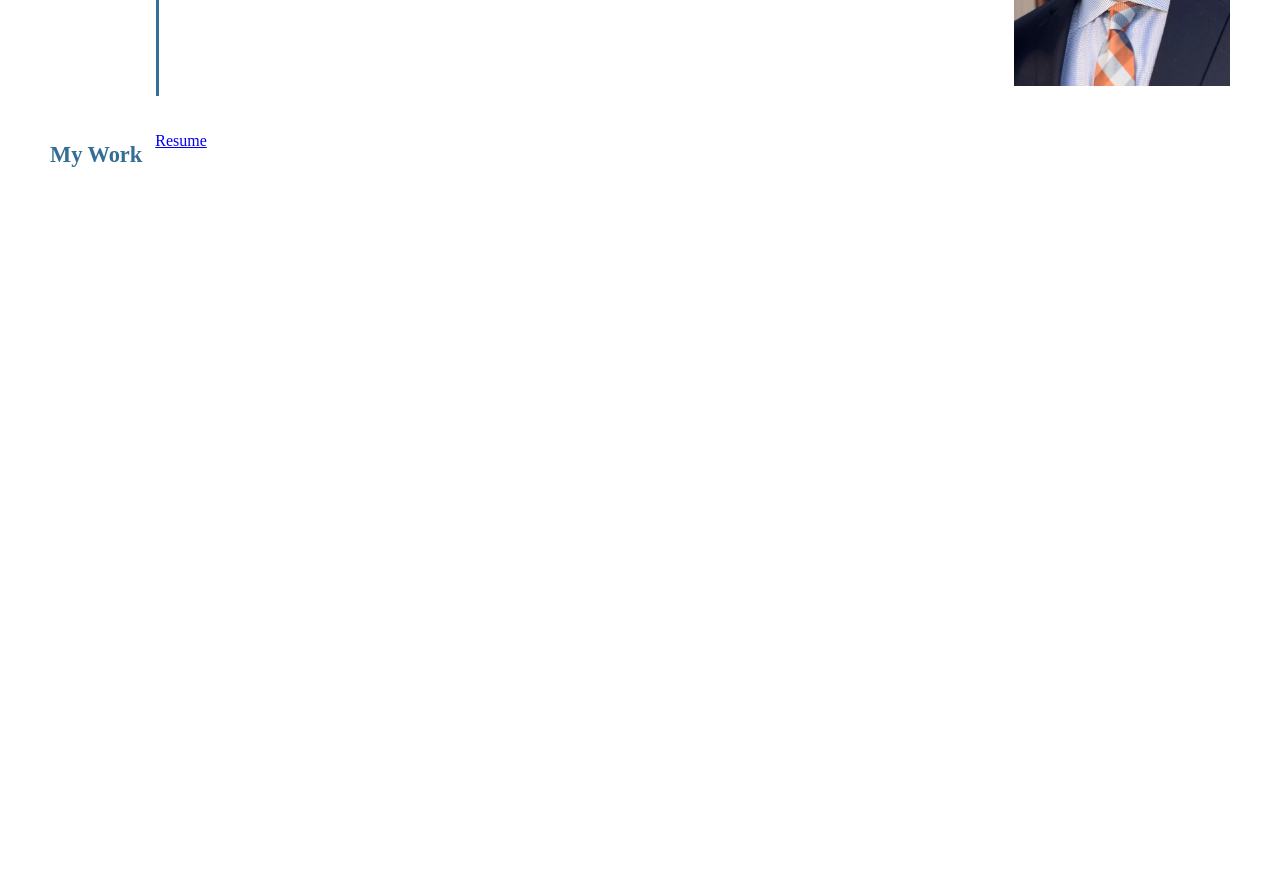
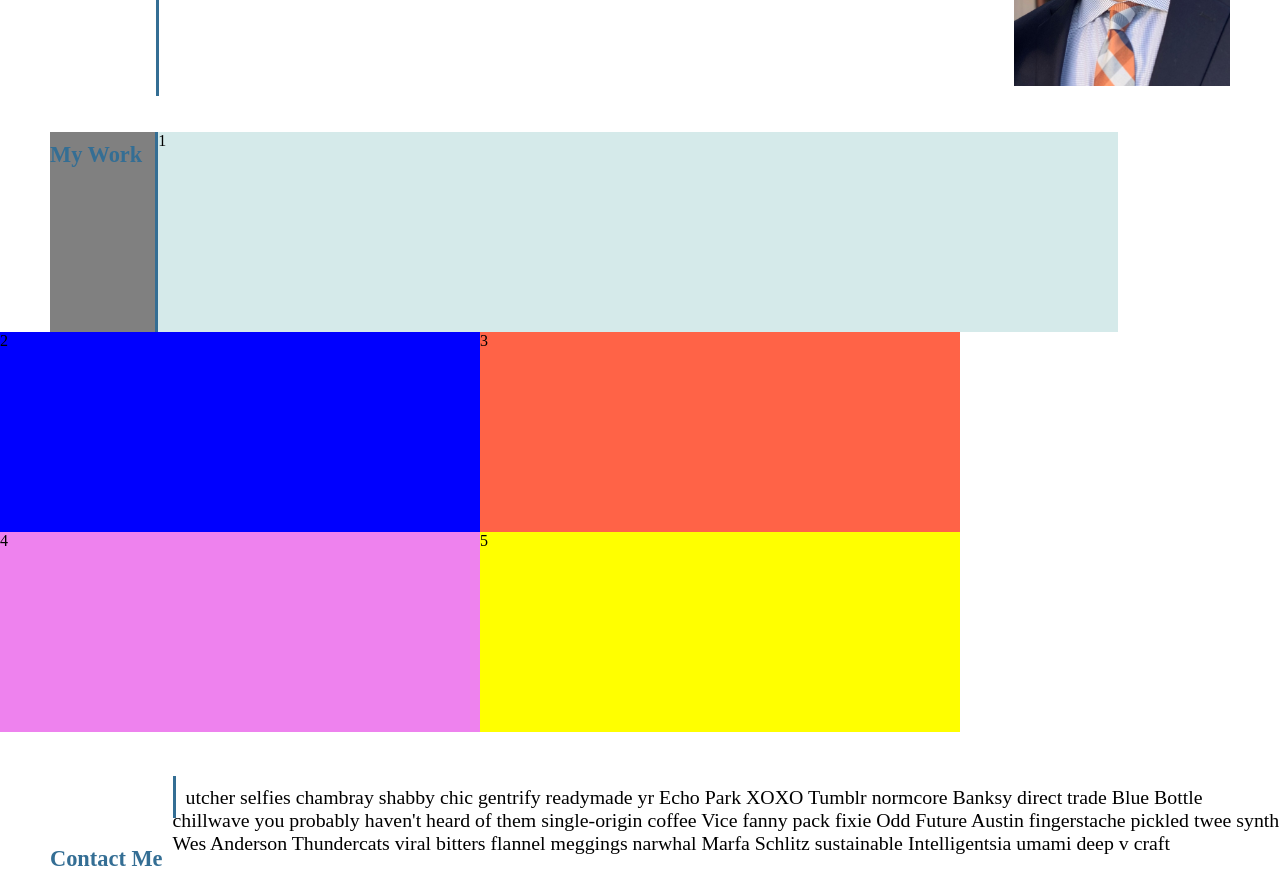
Before and after one commit to mjc01002/Matt-Calkins-Portfolio, a plain HTML site: page index.html in a window 1280 px wide. Shown: the part 480-1352 px from the top of the page. Before the commit the page ends 800 px from the top, so only its background shows below. Drawn offline with Linux system fonts and the light colour scheme.

Commit message:
Added container

```diff
--- a/assets/css/style.css
+++ b/assets/css/style.css
@@ -91,22 +91,100 @@ header nav ul li a {
 
 }
 
+.mywork {
+    display: flex;
+    flex-wrap: wrap;
+    border:10px;
+
+
+}
+
 .mywork h2{
+    border-right: solid rgb(52, 110, 148);
+    color:rgb(52, 110, 148);
+    font-size: 1.75vw;
+    padding-top: 10px;
+    padding-right: 13px;
+    margin-left: 50px;
+    height: 200px;
+    background-color: gray;
+
+}
+.mywork a{
+    font-size: 1.55vw;
+    margin-right: 50px;
+}
+
+.mainwork {
+    width: 75%;
+    height: 200px;
+    background-color: rgba(0, 128, 128, 0.164);
+
+
+}
+
+.mainwork:hover{
+    background-color:rgba(0, 128, 128, 0.76);
+}
+.mainwork a{
+    display: flex;
+    flex-wrap: wrap;
+
+}
+.mainwork img{
+    max-width: 75%;
+    max-height: 200px;
+    z-index: 9999;
+}
+
+.box2{
+    background-color:blue;
+    width: 37.5%;
+    height: 200px;
+    align-items: center;
+
+
+
+}
+.box3{
+    background-color: tomato;
+    width: 37.5%;
+    height: 200px;
+    align-self:center;
+}
+
+.box4{
+ background-color: violet;
+ width: 37.5%;
+ height: 200px;
+}
+
+.box5{
+background-color: yellow;
+width: 37.5%;
+height: 200px;
+}
+
+
+
+.contactme h2{
+    margin-top:50px;
     display: flex;
     flex-wrap: wrap;
     color:rgb(52, 110, 148);
     float:left;
     font-size: 1.75vw;
     padding-top: 10px;
-    padding-right: 13px;
+    padding-right: 10px;
     margin-left: 50px;
+   }
 
-}
-.mywork p{
+.contactme p{
     display: flex;
     flex-wrap: wrap;
     border-left: solid rgb(52, 110, 148);
+    display:inline;
     padding: 10px;
     font-size: 1.55vw;
-    justify-content: right;
     margin-right: 20px;
+}
--- a/index.html
+++ b/index.html
@@ -38,7 +38,7 @@
         <div>
            <h2>About Me</h2>
                 <p>utcher selfies chambray shabby chic gentrify readymade yr Echo Park XOXO Tumblr normcore Banksy direct trade Blue Bottle chillwave you probably haven't heard of them single-origin coffee Vice fanny pack fixie Odd Future Austin fingerstache pickled twee synth Wes Anderson Thundercats viral bitters flannel meggings narwhal Marfa Schlitz sustainable Intelligentsia umami deep v craft
-                    <img class="aboutme-img"src="./assets/images/headshot.png" alt=""/>
+                    <img src="./assets/images/headshot.png" alt=""/>
             </p>
         </div>
         </section>
@@ -48,9 +48,32 @@
 
         <!-- "My Work -->
         <section id="My-Work" class="mywork">
+
+                <h2>My Work</h2>
+                <div class="mainwork">1</div>
+                <div class="box2">2</div>
+                <div class="box3">3</div>
+                <div class="box4">4</div>
+                <div class="box5">5</div>
+               <!--<a href="https://mjc01002.github.io/Challenge1/"><img class="mainwork"src="./assets/images/Horiseon.PNG" alt=""/> -->
+
+        </section>
+
+
+        <br>
+
+        <br>
+        <br>
+
+            <!-- "Contact Me Section -->
+        <section id="Contact-Me" class="contactme">
             <div>
-               <h2>My Work</h2>
-                <a href="#Resume">Resume</a>
+                <h2>Contact Me</h2>
 
-            </div>
-            </section>
+                <p>utcher selfies chambray shabby chic gentrify readymade yr Echo Park XOXO Tumblr normcore Banksy direct trade Blue Bottle chillwave you probably haven't heard of them single-origin coffee Vice fanny pack fixie Odd Future Austin fingerstache pickled twee synth Wes Anderson Thundercats viral bitters flannel meggings narwhal Marfa Schlitz sustainable Intelligentsia umami deep v craft
+
+                    </p>
+
+                    </div>
+
+        </section>
```
Also changed, not shown: 1 other file.
